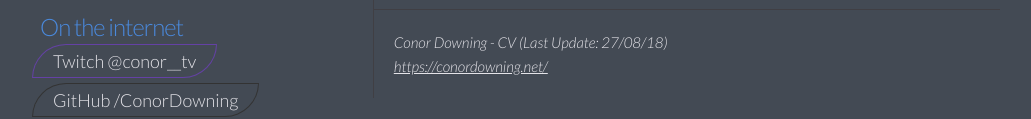
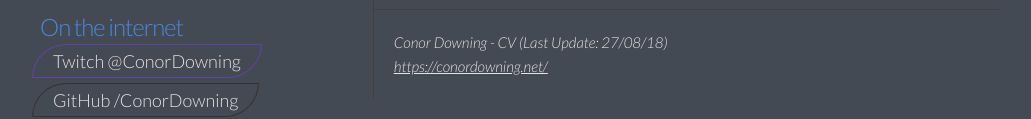
Before and after one commit to ConorDowning/cv, a plain HTML site: page index.html in a window 1280 px wide. Shown: the part 728-847 px from the top of the page, without its empty margins (120-1151 px from the left). Drawn offline with Linux system fonts and the light colour scheme.

Commit message:
Update index.html

```diff
--- a/index.html
+++ b/index.html
@@ -93,7 +93,7 @@
             <div class="links">
                 <h2>On the internet</h2>
                 <ul class="icons hlist">
-                    <li><a class="twitter" target="_blank" href="https://twitch.tv/conordowning">Twitch @conor__tv</a>
+                    <li><a class="twitter" target="_blank" href="https://twitch.tv/conordowning">Twitch @ConorDowning</a>
                     </li>
                     <li><a class="github" target="_blank" href="https://github.com/ConorDowning">GitHub /ConorDowning</a></li>
                     <li><a class="personal" target="_blank" href="https://conordowning.net">conordowning.net</a></li>
```
